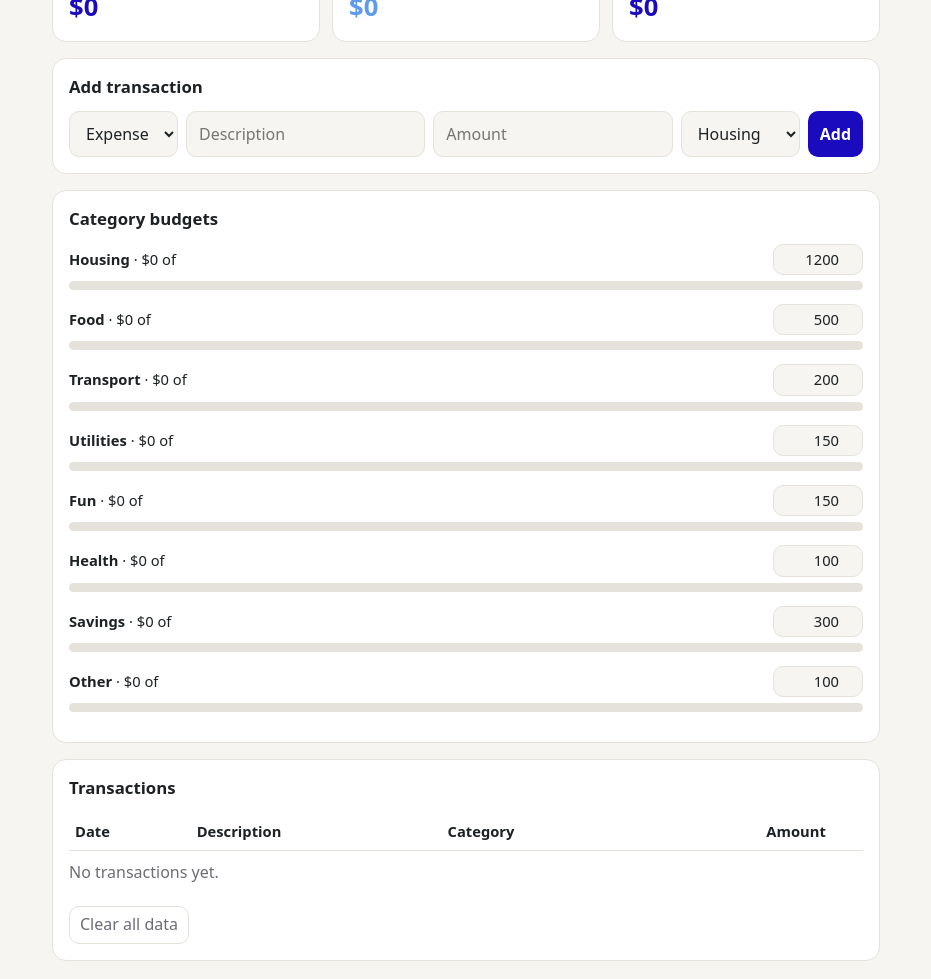
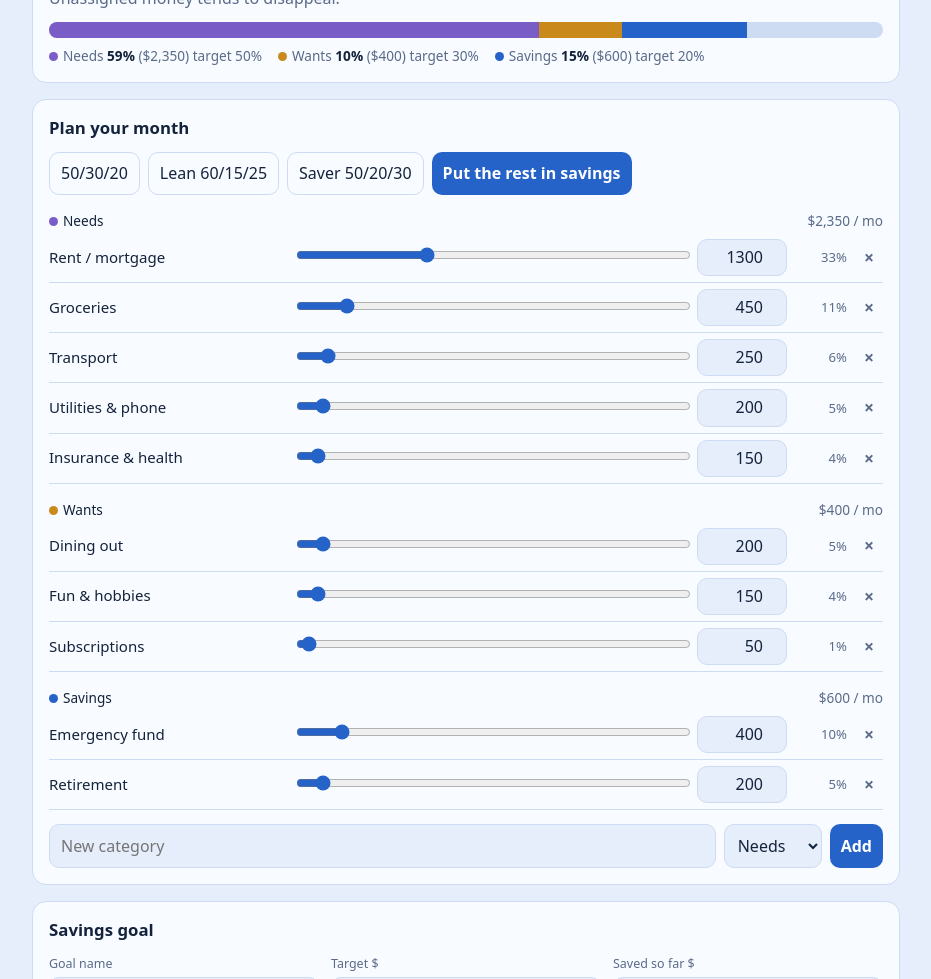
Before and after one commit to LWD200/BudgetCalculator, a plain HTML site: page index.html in a window 1280 px wide. Shown: the part 197-1176 px from the top of the page, without its empty margins (174-1105 px from the left). Drawn offline with Linux system fonts and the light colour scheme.

Commit message:
Update index.html

```diff
--- a/index.html
+++ b/index.html
@@ -4,57 +4,54 @@
 <meta charset="utf-8">
 <meta name="viewport" content="width=device-width, initial-scale=1, viewport-fit=cover">
 
-<title>Budget Tracker</title>
+<title>Budget Planner</title>
 
 <style>
-
-:root{--bg:#f6f5f1;--card:#fff;--ink:#1d2123;--mute:#6b6c75;--line:#e4e2db;--acc:#1a0bbf;--bad:#5d9af0;--warn:#802020;
+:root{--bg:#e6eefb;--card:#f8fbff;--ink:#14233b;--mute:#5a6b88;--line:#cddcf2;--acc:#2563c9;--bad:#c2453a;--n:#7a5cc7;--w:#c98a1b;--s:#2563c9;--u:#b4c3dc;
 box-sizing:border-box;padding-top:env(safe-area-inset-top,0px);padding-bottom:env(safe-area-inset-bottom,0px)}
-
-@media (prefers-color-scheme:dark){:root:not([data-theme="light"]){--bg:#22212d;--card:#1d1d23;--ink:#ececef;--mute:#737995;--line:#2c2935;--acc:#4c60c5;--bad:#ecbdb9;--warn:#e2ad4a}}
-:root[data-theme="dark"]{--bg:#1b1b44;--card:#2f2147;--ink:#ecefed;--mute:#97a29d;--line:#2a244f;--acc:#9bcfea;--bad:#e8776d;--warn:#e2ad4a}
+@media (prefers-color-scheme:dark){:root:not([data-theme="light"]){--bg:#0d1627;--card:#16233a;--ink:#e8eefb;--mute:#8fa2c4;--line:#27385b;--acc:#5b9cf5;--bad:#e8776d;--n:#a48be6;--w:#e2ad4a;--s:#5b9cf5;--u:#3a4c70}}
+:root[data-theme="dark"]{--bg:#0d1627;--card:#16233a;--ink:#e8eefb;--mute:#8fa2c4;--line:#27385b;--acc:#5b9cf5;--bad:#e8776d;--n:#a48be6;--w:#e2ad4a;--s:#5b9cf5;--u:#3a4c70}
 *{box-sizing:border-box}
-
 html{scroll-padding-top:env(safe-area-inset-top,0px)}
-
 body{margin:0;background:var(--bg);color:var(--ink);font:16px/1.45 system-ui,-apple-system,"Segoe UI",Roboto,sans-serif}
-
-main{max-width:860px;margin:0 auto;padding:20px 16px 40px}
-
+main{max-width:900px;margin:0 auto;padding:20px 16px 48px}
 h1{font-size:1.6rem;margin:0 0 4px}h2{font-size:1.05rem;margin:0 0 12px}
-
-.sub{color:var(--mute);margin:0 0 20px}
-.grid{display:grid;gap:12px;grid-template-columns:repeat(auto-fit,minmax(150px,1fr));margin-bottom:16px}
+.sub{color:var(--mute);margin:0 0 18px}
 .card{background:var(--card);border:1px solid var(--line);border-radius:14px;padding:16px;margin-bottom:16px}
-.grid .card{margin:0}
-.lbl{color:var(--mute);font-size:.8rem;text-transform:uppercase;letter-spacing:.04em}
-.big{font-size:1.6rem;font-weight:700;margin-top:2px}
-.pos{color:var(--acc)}.neg{color:var(--bad)}
-
-form,.row{display:flex;flex-wrap:wrap;gap:8px}
-
-input,select,button{font:inherit;padding:10px 12px;border-radius:10px;border:1px solid var(--line);background:var(--bg);color:var(--ink)}
-
-input{flex:1 1 120px;min-width:0}
-
+.lbl{color:var(--mute);font-size:.78rem;text-transform:uppercase;letter-spacing:.04em}
+input,button{font:inherit;padding:9px 11px;border-radius:10px;border:1px solid var(--line);background:var(--bg);color:var(--ink);min-width:0}
 button{background:var(--acc);color:#fff;border:0;font-weight:600;cursor:pointer}
-
-button.ghost{background:transparent;color:var(--mute);border:1px solid var(--line);padding:6px 10px;font-weight:500}
-
-.cat{margin-bottom:14px}
-.cat .top{display:flex;justify-content:space-between;gap:8px;font-size:.92rem;align-items:center}
-.bar{height:9px;background:var(--line);border-radius:6px;overflow:hidden;margin-top:6px}
-.bar i{display:block;height:100%;background:var(--acc);border-radius:6px}
-.cat input.lim{width:90px;flex:none;padding:4px 8px;text-align:right}
-.scroll{overflow-x:auto}
-
-table{width:100%;border-collapse:collapse;font-size:.92rem}
-
-td,th{padding:8px 6px;border-bottom:1px solid var(--line);text-align:left;white-space:nowrap}
-
-td.r,th.r{text-align:right}
-.empty{color:var(--mute);padding:10px 0}
-
+button.g{background:transparent;color:var(--ink);border:1px solid var(--line);font-weight:500}
+.top{position:sticky;top:env(safe-area-inset-top,0px);z-index:5}
+.hero{display:flex;flex-wrap:wrap;gap:16px;align-items:center;justify-content:space-between}
+.left{font-size:2rem;font-weight:800}
+.ok{color:var(--acc)}.bad{color:var(--bad)}
+.stack{display:flex;height:16px;border-radius:9px;overflow:hidden;background:var(--line);margin:12px 0 8px}
+.stack i{display:block;height:100%}
+.leg{display:flex;flex-wrap:wrap;gap:6px 16px;font-size:.85rem;color:var(--mute)}
+.leg b{color:var(--ink)}
+.dot{display:inline-block;width:9px;height:9px;border-radius:50%;margin-right:5px}
+.inc{display:flex;gap:8px;align-items:center;flex-wrap:wrap}
+.inc input{width:140px;font-size:1.1rem;font-weight:700}
+.presets{display:flex;gap:8px;flex-wrap:wrap;margin-top:12px}
+.item{display:grid;grid-template-columns:minmax(90px,1.2fr) 2fr 90px 52px 28px;gap:8px;align-items:center;padding:6px 0;border-bottom:1px solid var(--line)}
+.item .nm{font-size:.94rem;overflow:hidden;text-overflow:ellipsis}
+.item input[type=range]{width:100%;padding:0;accent-color:var(--acc);border:0;background:none}
+.item input[type=number]{text-align:right;padding:6px 8px}
+.pct{color:var(--mute);font-size:.82rem;text-align:right}
+.x{background:none;color:var(--mute);padding:2px 6px;font-size:1.1rem}
+.gh{display:flex;justify-content:space-between;align-items:baseline;margin:16px 0 2px;font-weight:700}
+.gh span{font-weight:400;color:var(--mute);font-size:.85rem}
+.add{display:flex;gap:8px;margin-top:14px;flex-wrap:wrap}.add input{flex:1 1 120px}
+.add select{font:inherit;padding:9px;border-radius:10px;border:1px solid var(--line);background:var(--bg);color:var(--ink)}
+.row2{display:grid;gap:12px;grid-template-columns:repeat(auto-fit,minmax(130px,1fr));margin-bottom:12px}
+.row2 label{display:block;font-size:.78rem;color:var(--mute);margin-bottom:4px}.row2 input{width:100%}
+.kpi{font-size:1.15rem;font-weight:700}
+.bar{height:10px;background:var(--line);border-radius:6px;overflow:hidden;margin:8px 0}
+.bar i{display:block;height:100%;background:var(--acc)}
+.scroll{overflow-x:auto}table{width:100%;border-collapse:collapse;font-size:.9rem}
+td,th{padding:7px 6px;border-bottom:1px solid var(--line);text-align:right;white-space:nowrap}td:first-child,th:first-child{text-align:left}
+@media(max-width:560px){.item{grid-template-columns:1fr 90px 28px}.item .sl,.item .pct{display:none}}
 </style>
 
 </head>
@@ -63,84 +60,119 @@ td.r,th.r{text-align:right}
 
     <main>
 
-        <h1>Budget Tracker</h1>
-        <p class="sub">This was made by LaQuadrian Dean (LWD200).</p>
-        <p class="sub">Log income and spending, set limits per category, and see where you stand.</p>
+        <h1>Budget Planner</h1>
 
-<div class="grid">
-  <div class="card"><div class="lbl">Income</div><div class="big pos" id="inc">$0</div></div>
-  <div class="card"><div class="lbl">Spent</div><div class="big neg" id="exp">$0</div></div>
-  <div class="card"><div class="lbl">Remaining</div><div class="big" id="bal">$0</div></div>
+        <p class="sub">Made by LaQuadrian Dean (LWD200).</p>
+
+<div class="card top">
+  <div class="hero">
+    <div><div class="lbl">Left to assign</div><div class="left" id="left">$0</div><div id="msg" class="sub" style="margin:0"></div></div>
+    <div class="inc"><div><div class="lbl">Monthly take-home</div><input id="income" type="number" min="0" step="50" aria-label="Monthly income"></div></div>
+  </div>
+  <div class="stack" id="stack"></div>
+  <div class="leg" id="leg"></div>
 </div>
 
 <div class="card">
-  <h2>Add transaction</h2>
-  <form id="f">
-    <select id="type"><option value="expense">Expense</option><option value="income">Income</option></select>
-    <input id="desc" placeholder="Description" required>
-    <input id="amt" type="number" step="0.01" min="0.01" placeholder="Amount" required>
-    <select id="cat"></select>
-    <button type="submit">Add</button>
-  </form>
+  <h2>Plan your month</h2>
+  <div class="presets">
+    <button class="g" onclick="preset(50,30,20)">50/30/20</button>
+    <button class="g" onclick="preset(60,15,25)">Lean 60/15/25</button>
+    <button class="g" onclick="preset(50,20,30)">Saver 50/20/30</button>
+    <button onclick="zero()">Put the rest in savings</button>
+  </div>
+  <div id="items"></div>
+  <div class="add">
+    <input id="nn" placeholder="New category">
+    <select id="ng"><option value="Needs">Needs</option><option value="Wants">Wants</option><option value="Savings">Savings</option></select>
+    <button onclick="addItem()">Add</button>
+  </div>
 </div>
 
 <div class="card">
-  <h2>Category budgets</h2>
-  <div id="cats"></div>
+  <h2>Savings goal</h2>
+  <div class="row2">
+    <div><label>Goal name</label><input id="gn"></div>
+    <div><label>Target $</label><input id="gt" type="number" min="0"></div>
+    <div><label>Saved so far $</label><input id="gs" type="number" min="0"></div>
+  </div>
+  <div class="bar"><i id="gbar"></i></div>
+  <div id="gout"></div>
 </div>
 
 <div class="card">
-  <h2>Transactions</h2>
-  <div class="scroll"><table><thead><tr><th>Date</th><th>Description</th><th>Category</th><th class="r">Amount</th><th></th></tr></thead><tbody id="tx"></tbody></table></div>
-  <div class="empty" id="empty">No transactions yet.</div>
-  <p style="margin:12px 0 0"><button class="ghost" id="reset">Clear all data</button></p>
+  <h2>What if I cut spending?</h2>
+  <div class="row2">
+    <div><label>Trim Wants by <b id="cv">10</b>%</label><input id="cut" type="range" min="0" max="50" value="10" style="padding:0;border:0"></div>
+  </div>
+  <div id="wout"></div>
+</div>
+
+<div class="card">
+  <h2>Year view</h2>
+  <div class="scroll"><table><thead><tr><th>Category</th><th>Monthly</th><th>Yearly</th></tr></thead><tbody id="yr"></tbody></table></div>
+  <p style="margin:12px 0 0"><button class="g" onclick="resetAll()">Reset</button></p>
 </div>
 </main>
+
 <script>
-
-var CATS=["Housing","Food","Transport","Utilities","Fun","Health","Savings","Other"];
-
-var KEY="budget-v1";
-
-var state={tx:[],limits:{Housing:1200,Food:500,Transport:200,Utilities:150,Fun:150,Health:100,Savings:300,Other:100}};
-
-try{var s=localStorage.getItem(KEY);if(s){var p=JSON.parse(s);if(p&&p.tx&&p.limits)state=p}}catch(e){}
-
-
-function save(){try{localStorage.setItem(KEY,JSON.stringify(state))}catch(e){}}
-
-function $(i){return document.getElementById(i)}
-
-var fmt=function(n){return (n<0?"-":"")+"$"+Math.abs(n).toLocaleString(undefined,{minimumFractionDigits:0,maximumFractionDigits:2})};
-
-function esc(t){return String(t).replace(/[&<>"']/g,function(c){return {"&":"&amp;","<":"&lt;",">":"&gt;",'"':"&quot;","'":"&#39;"}[c]})}
-
-
-$("cat").innerHTML=CATS.map(function(c){return "<option>"+c+"</option>"}).join("");
-$("type").onchange=function(){$("cat").style.display=this.value==="income"?"none":""};
-$("f").onsubmit=function(e){
-  e.preventDefault();
-  var inc=$("type").value==="income";
-  state.tx.unshift({id:Date.now(),date:new Date().toISOString().slice(0,10),desc:$("desc").value.trim(),amt:parseFloat($("amt").value),type:$("type").value,cat:inc?"Income":$("cat").value});
-  $("desc").value="";$("amt").value="";save();render();
-};
-$("reset").onclick=function(){if(confirm("Delete all transactions?")){state.tx=[];save();render()}};
-function del(id){state.tx=state.tx.filter(function(t){return t.id!==id});save();render()}
-function setLimit(c,v){state.limits[c]=Math.max(0,parseFloat(v)||0);save();render()}
-function render(){
-  var inc=0,exp=0,by={};
-  state.tx.forEach(function(t){if(t.type==="income")inc+=t.amt;else{exp+=t.amt;by[t.cat]=(by[t.cat]||0)+t.amt}});
-  $("inc").textContent=fmt(inc);$("exp").textContent=fmt(exp);
-  var b=inc-exp;$("bal").textContent=fmt(b);$("bal").className="big "+(b>=0?"pos":"neg");
-  $("cats").innerHTML=CATS.map(function(c){
-    var sp=by[c]||0,lim=state.limits[c]||0,pct=lim?Math.min(100,sp/lim*100):(sp?100:0);
-    var col=sp>lim?"var(--bad)":pct>80?"var(--warn)":"var(--acc)";
-    return '<div class="cat"><div class="top"><span><b>'+c+'</b> &middot; '+fmt(sp)+' of</span><input class="lim" type="number" min="0" value="'+lim+'" aria-label="'+c+' limit" onchange="setLimit(\''+c+'\',this.value)"></div><div class="bar"><i style="width:'+pct+'%;background:'+col+'"></i></div></div>';
-  }).join("");
-  $("tx").innerHTML=state.tx.map(function(t){
-    return "<tr><td>"+t.date+"</td><td>"+esc(t.desc)+"</td><td>"+t.cat+'</td><td class="r '+(t.type==="income"?"pos":"")+'">'+(t.type==="income"?"+":"-")+fmt(t.amt)+'</td><td><button class="ghost" onclick="del('+t.id+')" aria-label="Delete">&times;</button></td></tr>';
-  }).join("");
-  $("empty").style.display=state.tx.length?"none":"";
+var KEY="planner-v1",G=["Needs","Wants","Savings"],COL={Needs:"var(--n)",Wants:"var(--w)",Savings:"var(--s)"};
+var def=function(){return{income:4000,goal:{name:"Emergency fund",target:10000,saved:1500},items:[
+{id:1,name:"Rent / mortgage",g:"Needs",a:1300},{id:2,name:"Groceries",g:"Needs",a:450},{id:3,name:"Transport",g:"Needs",a:250},{id:4,name:"Utilities & phone",g:"Needs",a:200},{id:5,name:"Insurance & health",g:"Needs",a:150},
+{id:6,name:"Dining out",g:"Wants",a:200},{id:7,name:"Fun & hobbies",g:"Wants",a:150},{id:8,name:"Subscriptions",g:"Wants",a:50},
+{id:9,name:"Emergency fund",g:"Savings",a:400},{id:10,name:"Retirement",g:"Savings",a:200}]}};
+var S=def();
+try{var r=localStorage.getItem(KEY);if(r){var p=JSON.parse(r);if(p&&p.items&&p.goal)S=p}}catch(e){}
+function save(){try{localStorage.setItem(KEY,JSON.stringify(S))}catch(e){}}
+var $=function(i){return document.getElementById(i)};
+var f0=function(n){return(n<0?"-":"")+"$"+Math.abs(Math.round(n)).toLocaleString()};
+function esc(t){return String(t).replace(/[&<>"']/g,function(c){return{"&":"&amp;","<":"&lt;",">":"&gt;",'"':"&quot;","'":"&#39;"}[c]})}
+function tot(g){return S.items.filter(function(i){return i.g===g}).reduce(function(s,i){return s+i.a},0)}
+function setA(id,v){S.items.forEach(function(i){if(i.id===id)i.a=Math.max(0,Math.round(parseFloat(v)||0))});save();render()}
+function del(id){S.items=S.items.filter(function(i){return i.id!==id});save();render()}
+function addItem(){var n=$("nn").value.trim();if(!n)return;S.items.push({id:Date.now(),name:n,g:$("ng").value,a:0});$("nn").value="";save();render()}
+function preset(n,w,s){var inc=S.income,t={Needs:inc*n/100,Wants:inc*w/100,Savings:inc*s/100};
+  G.forEach(function(g){var its=S.items.filter(function(i){return i.g===g}),cur=tot(g);
+    its.forEach(function(i){i.a=Math.round(cur?t[g]*i.a/cur:t[g]/its.length)})});save();render()}
+function zero(){var left=S.income-S.items.reduce(function(s,i){return s+i.a},0);
+  var sv=S.items.filter(function(i){return i.g==="Savings"})[0];if(!sv){sv={id:Date.now(),name:"Savings",g:"Savings",a:0};S.items.push(sv)}
+  sv.a=Math.max(0,sv.a+left);save();render()}
+function resetAll(){if(confirm("Reset the whole plan?")){S=def();save();render()}}
+$("income").oninput=function(){S.income=Math.max(0,parseFloat(this.value)||0);save();render(true)};
+["gn","gt","gs"].forEach(function(k){$(k).oninput=function(){S.goal[{gn:"name",gt:"target",gs:"saved"}[k]]=k==="gn"?this.value:(parseFloat(this.value)||0);save();render(true)}});
+$("cut").oninput=function(){render(true)};
+function render(keep){
+  var inc=S.income,tn=tot("Needs"),tw=tot("Wants"),ts=tot("Savings"),all=tn+tw+ts,left=inc-all;
+  var L=$("left");L.textContent=f0(left);L.className="left "+(left<0?"bad":left===0?"ok":"");
+  $("msg").textContent=left<0?"Over-allocated by "+f0(-left)+" - trim something.":left===0?"Every dollar has a job.":"Unassigned money tends to disappear.";
+  var base=Math.max(inc,all)||1;
+  $("stack").innerHTML=[["Needs",tn],["Wants",tw],["Savings",ts]].map(function(x){return'<i style="width:'+x[1]/base*100+'%;background:'+COL[x[0]]+'"></i>'}).join("");
+  var pc=function(v){return inc?Math.round(v/inc*100):0};
+  $("leg").innerHTML=[["Needs",tn,50],["Wants",tw,30],["Savings",ts,20]].map(function(x){return'<span><span class="dot" style="background:'+COL[x[0]]+'"></span>'+x[0]+' <b>'+pc(x[1])+'%</b> ('+f0(x[1])+') <span>target '+x[2]+'%</span></span>'}).join("");
+  if(keep!==true||!$("items").innerHTML){
+    $("income").value=S.income;$("gn").value=S.goal.name;$("gt").value=S.goal.target;$("gs").value=S.goal.saved;
+    $("items").innerHTML=G.map(function(g){
+      return'<div class="gh"><span style="color:var(--ink)"><span class="dot" style="background:'+COL[g]+'"></span>'+g+'</span><span id="gt_'+g+'"></span></div>'+
+      S.items.filter(function(i){return i.g===g}).map(function(i){
+        return'<div class="item"><div class="nm">'+esc(i.name)+'</div><div class="sl"><input type="range" min="0" max="'+Math.max(inc,1)+'" step="10" value="'+i.a+'" data-id="'+i.id+'" aria-label="'+esc(i.name)+'"></div><input type="number" min="0" value="'+i.a+'" data-id="'+i.id+'" aria-label="'+esc(i.name)+' amount"><div class="pct" id="p'+i.id+'">'+pc(i.a)+'%</div><button class="x" onclick="del('+i.id+')" aria-label="Remove">&times;</button></div>'}).join("")}).join("");
+    document.querySelectorAll("#items input").forEach(function(el){el.oninput=function(){var id=+el.dataset.id;
+      S.items.forEach(function(i){if(i.id===id)i.a=Math.max(0,Math.round(parseFloat(el.value)||0))});save();
+      document.querySelectorAll('#items input[data-id="'+id+'"]').forEach(function(o){if(o!==el)o.value=el.value});render(true)}});
+  }
+  S.items.forEach(function(i){var e=$("p"+i.id);if(e)e.textContent=pc(i.a)+"%"});
+  G.forEach(function(g){var e=$("gt_"+g);if(e)e.textContent=f0(tot(g))+" / mo"});
+  // goal
+  var gl=S.goal,rem=Math.max(0,gl.target-gl.saved),contrib=ts;
+  $("gbar").style.width=(gl.target?Math.min(100,gl.saved/gl.target*100):0)+"%";
+  if(rem===0)$("gout").innerHTML='<div class="kpi ok">Goal reached.</div>';
+  else if(contrib<=0)$("gout").innerHTML='<div class="sub">Assign money to Savings to see when you will get there.</div>';
+  else{var m=Math.ceil(rem/contrib),d=new Date();d.setMonth(d.getMonth()+m);
+    $("gout").innerHTML='<div class="kpi">'+m+' month'+(m===1?"":"s")+' - '+d.toLocaleDateString(undefined,{month:"long",year:"numeric"})+'</div><div class="sub" style="margin:2px 0 0">At '+f0(contrib)+'/mo you need '+f0(rem)+' more. +$100/mo gets you there '+(m-Math.ceil(rem/(contrib+100)))+' month(s) sooner.</div>'}
+  // what-if
+  var c=+$("cut").value;$("cv").textContent=c;var sv=tw*c/100;
+  $("wout").innerHTML='<div class="kpi ok">+'+f0(sv)+'/mo &middot; +'+f0(sv*12)+'/yr</div><div class="sub" style="margin:2px 0 0">'+(contrib>0&&rem>0?"Sent to your goal, you finish "+(Math.ceil(rem/contrib)-Math.ceil(rem/(contrib+sv)))+" month(s) earlier.":"Freed-up money you could redirect to savings.")+'</div>';
+  // year
+  $("yr").innerHTML=S.items.map(function(i){return"<tr><td>"+esc(i.name)+"</td><td>"+f0(i.a)+"</td><td>"+f0(i.a*12)+"</td></tr>"}).join("")+'<tr><th>Income</th><th>'+f0(inc)+'</th><th>'+f0(inc*12)+'</th></tr><tr><th>Unassigned</th><th>'+f0(left)+'</th><th>'+f0(left*12)+'</th></tr>';
 }
 render();
 
```
